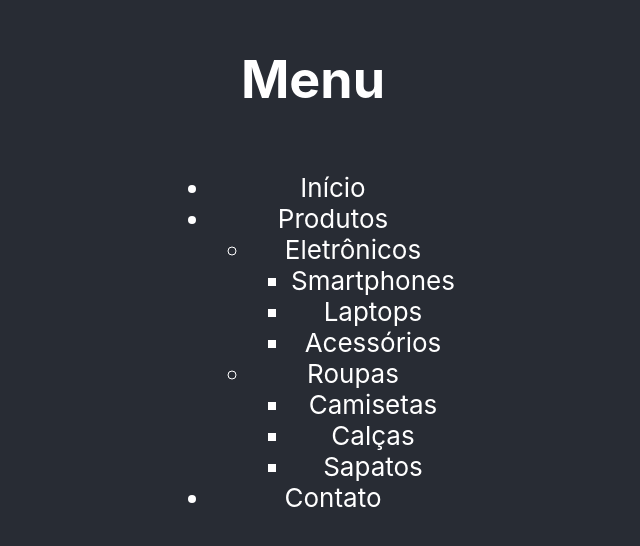
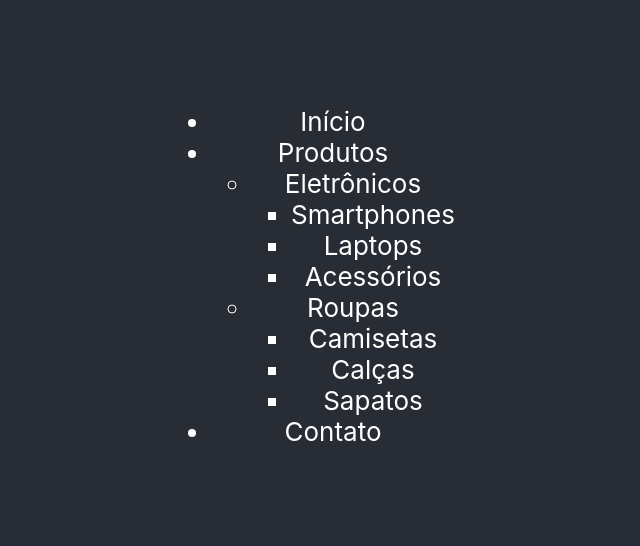
Before and after one commit to jupzzz/teste-tecnico-estagio-front, a React (Create React App) app: page / in a window 1280 px wide. Shown: the part 124-670 px from the top of the page, without its empty margins (327-967 px from the left). Built offline with nearby package versions, Linux system fonts and the light colour scheme.

Commit message:
moving menu to a new file 'Menu.js'

```diff
--- a/src/App.js
+++ b/src/App.js
@@ -1,27 +1,12 @@
+import React from 'react';
 import './App.css';
-import menu from '../src/assets/data/menu.json'
-
-const Menu = ({ items }) => {
-  return (
-    <ul>
-      {items.map((item, index) => (
-        <li key={index}>
-          {item.nome}
-          {item.subcategorias && item.subcategorias.length > 0 && (
-            <Menu items={item.subcategorias} />
-          )}
-        </li>
-      ))}
-    </ul>
-  );
-};
+import MenuContainer from './components/Menu/Menu.js';
 
 function App() {
   return (
     <div className="App">
       <header className="App-header">
-        <h1>Menu</h1>
-        <Menu items={menu} />
+        <MenuContainer/>
       </header>
     </div>
   );
--- /dev/null
+++ b/src/components/Menu/Menu.js
@@ -0,0 +1,23 @@
+import React from 'react';
+import data from '../../assets/data/menu.json'
+
+const Menu = ({ items }) => {
+    return (
+      <ul>
+        {items.map((item, index) => (
+          <li key={index}>
+            {item.nome}
+            {item.subcategorias && item.subcategorias.length > 0 && (
+              <Menu items={item.subcategorias} />
+            )}
+          </li>
+        ))}
+      </ul>
+    );
+  };
+
+const MenuContainer = () => {
+    return <Menu items={data} />
+};
+
+export default MenuContainer;
```
